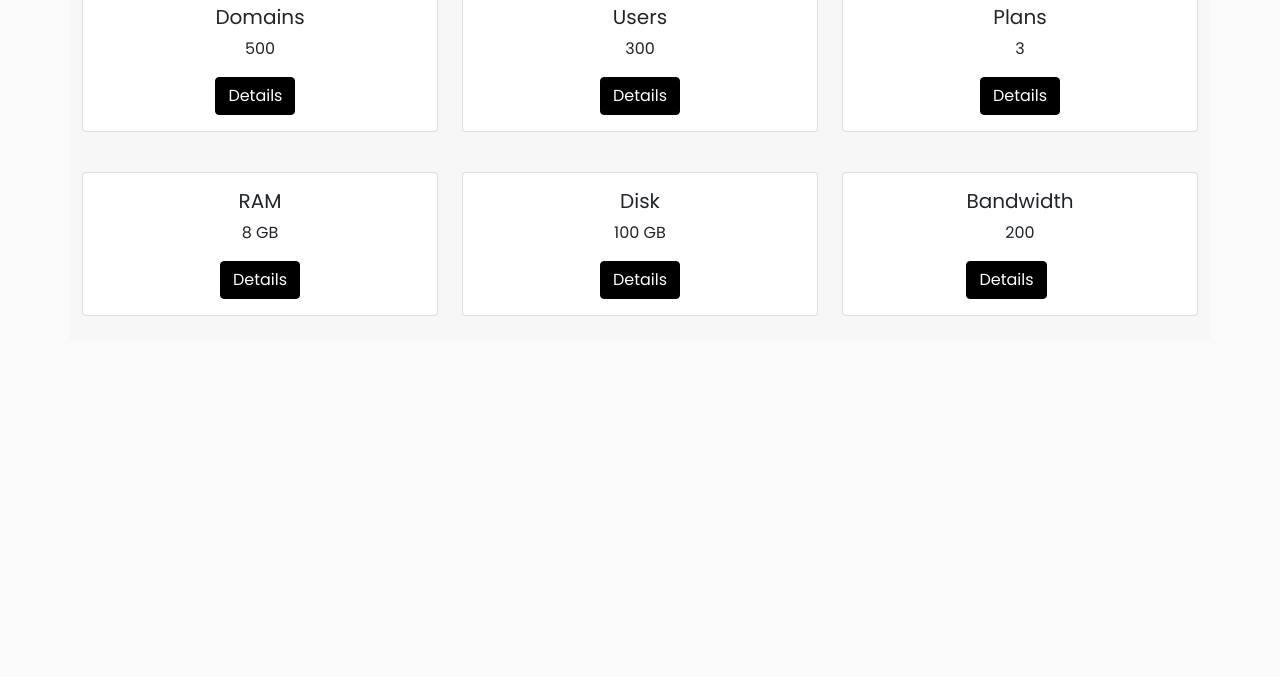
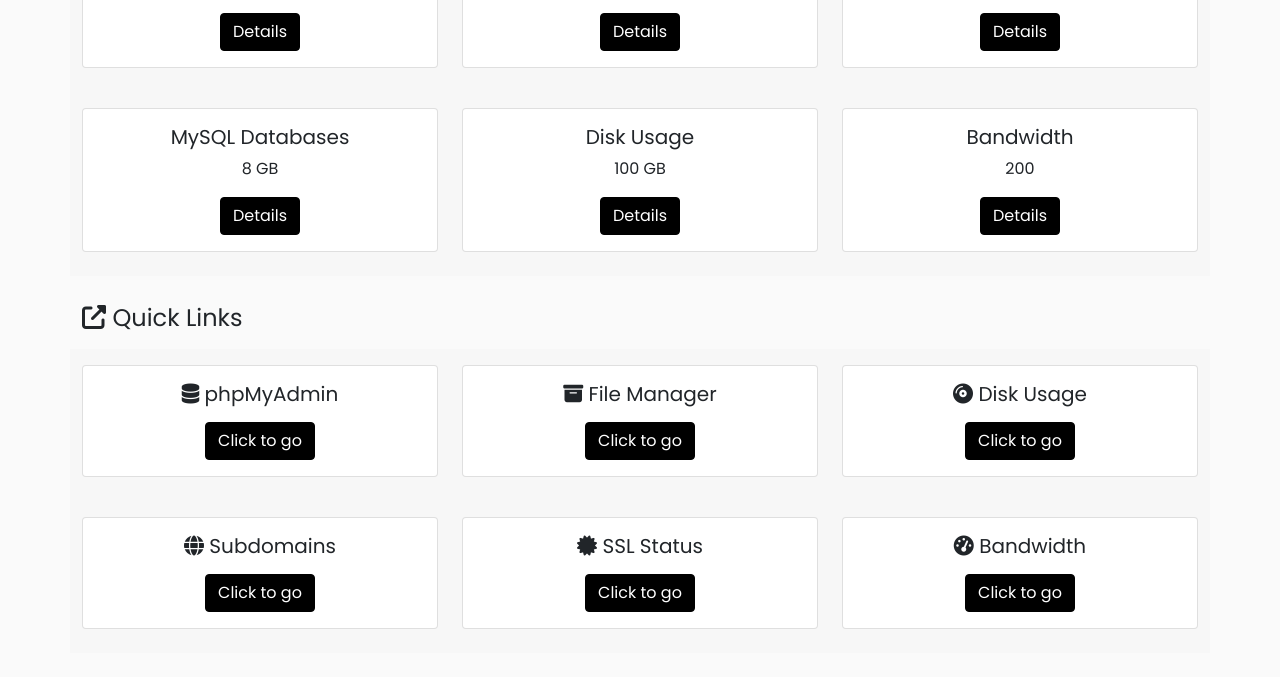
Before and after one commit to nadim-cse/cpanel-admin, a plain HTML site: page user/dashboard.html in a window 1280 px wide. Shown: the part 230-907 px from the top of the page. Before the commit the page ends 800 px from the top, so only its background shows below. Drawn offline with nearby package versions, Linux system fonts and the light colour scheme.

Commit message:
user portal added

```diff
--- a/css/style.css
+++ b/css/style.css
@@ -20,8 +20,8 @@ li > a:hover:after{
     padding-top: 20px;
 }
 .intro-header{
-    padding-top: 12%;
-    padding-bottom: 5%;
+    padding-top: 7%;
+    /* padding-bottom: 5%; */
 }
 .intro-header-login{
     padding-top: 8%;
--- a/user/dashboard.html
+++ b/user/dashboard.html
@@ -61,31 +61,30 @@
               <div class="row">
                 <div class="col-md-12">
                   <div class="mt-1 pb-md-4 mx-auto">
-                    <h4 class="mb-3 fw-normal hero-title text-left"><i class="fas fa-chart-pie"></i> Welcome to dashboard</h4>
-
+                    <h4 class="mb-3 fw-normal hero-title text-left"><i class="fas fa-chart-pie"></i>Welcome to user dashboard</h4>
                       <div class="row page-content-body pt-3 pb-3 pr-3 pl-3">
                         <div class="col-sm-6 col-md-4 mb-2">
-                          <div class="card ">
+                          <div class="card text-center">
                             <div class="card-body mx-auto">
-                              <h5 class="card-title text-center">Domains</h5>
-                              <p class="card-text text-center">500</p>
+                              <h5 class="card-title text-center">Addon Domains</h5>
+                              <p class="card-text text-center">2</p>
                               <a href="#" class="btn free-consultation">Details</a>
                             </div>
                           </div>
                         </div>
                         <div class="col-sm-6 col-md-4 mb-2">
-                          <div class="card">
+                          <div class="card text-center">
                             <div class="card-body mx-auto">
-                              <h5 class="card-title text-center">Users</h5>
-                              <p class="card-text text-center">300</p>
+                              <h5 class="card-title text-center">Email Accounts</h5>
+                              <p class="card-text text-center">2</p>
                               <a href="#" class="btn free-consultation">Details</a>
                             </div>
                           </div>
                         </div>
                         <div class="col-sm-6 col-md-4 mb-2">
-                          <div class="card">
+                          <div class="card text-center">
                             <div class="card-body mx-auto">
-                              <h5 class="card-title text-center">Plans</h5>
+                              <h5 class="card-title text-center">Sub Domains</h5>
                               <p class="card-text text-center">3</p>
                               <a href="#" class="btn free-consultation">Details</a>
                             </div>
@@ -94,25 +93,25 @@
                       </div>
                       <div class="row page-content-body pt-3 pb-3 pr-3 pl-3">
                         <div class="col-sm-6 col-md-4 mb-2">
-                          <div class="card">
+                          <div class="card text-center">
                             <div class="card-body mx-auto">
-                              <h5 class="card-title text-center">RAM</h5>
+                              <h5 class="card-title text-center">MySQL Databases</h5>
                               <p class="card-text text-center">8 GB</p>
                               <a href="#" class="btn free-consultation">Details</a>
                             </div>
                           </div>
                         </div>
                         <div class="col-sm-6 col-md-4 mb-2">
-                          <div class="card">
+                          <div class="card text-center">
                             <div class="card-body mx-auto">
-                              <h5 class="card-title text-center">Disk</h5>
+                              <h5 class="card-title text-center">Disk Usage</h5>
                               <p class="card-text text-center">100 GB</p>
                               <a href="#" class="btn free-consultation">Details</a>
                             </div>
                           </div>
                         </div>
                         <div class="col-sm-6 col-md-4 mb-2">
-                          <div class="card">
+                          <div class="card text-center">
                             <div class="card-body mx-auto">
                               <h5 class="card-title text-center">Bandwidth</h5>
                               <p class="card-text text-center">200</p>
@@ -126,6 +125,69 @@
               </div>
            </div>
         </section>
+        <section>
+          <div class="container">
+             <div class="row">
+               <div class="col-md-12">
+                 <div class="mt-1 pb-md-4 mx-auto">
+                   <h4 class="mb-3 fw-normal hero-title text-left"><i class="fas fa-external-link-alt"></i> Quick Links</h4>
+                     <div class="row page-content-body pt-3 pb-3 pr-3 pl-3">
+                       <div class="col-sm-6 col-md-4 mb-2">
+                         <div class="card text-center">
+                           <div class="card-body mx-auto">
+                             <h5 class="card-title text-center"><i class="fas fa-database"></i> phpMyAdmin</h5>
+                             <a href="#" class="btn free-consultation mt-2">Click to go</a>
+                           </div>
+                         </div>
+                       </div>
+                       <div class="col-sm-6 col-md-4 mb-2">
+                         <div class="card text-center">
+                           <div class="card-body mx-auto">
+                             <h5 class="card-title text-center"><i class="fas fa-archive"></i> File Manager</h5>
+                             <a href="../user/file-manager.html" class="btn free-consultation mt-2">Click to go</a>
+                           </div>
+                         </div>
+                       </div>
+                       <div class="col-sm-6 col-md-4 mb-2">
+                         <div class="card text-center">
+                           <div class="card-body mx-auto">
+                             <h5 class="card-title text-center"><i class="fas fa-compact-disc"></i> Disk Usage</h5>
+                             <a href="#" class="btn free-consultation mt-2">Click to go</a>
+                           </div>
+                         </div>
+                       </div>
+                     </div>
+                     <div class="row page-content-body pt-3 pb-3 pr-3 pl-3">
+                       <div class="col-sm-6 col-md-4 mb-2">
+                         <div class="card text-center">
+                           <div class="card-body mx-auto">
+                             <h5 class="card-title text-center"><i class="fas fa-globe"></i> Subdomains</h5>
+                             <a href="#" class="btn free-consultation mt-2">Click to go</a>
+                           </div>
+                         </div>
+                       </div>
+                       <div class="col-sm-6 col-md-4 mb-2">
+                         <div class="card text-center">
+                           <div class="card-body mx-auto">
+                             <h5 class="card-title text-center"><i class="fas fa-certificate"></i> SSL Status</h5>
+                             <a href="#" class="btn free-consultation mt-2">Click to go</a>
+                           </div>
+                         </div>
+                       </div>
+                       <div class="col-sm-6 col-md-4 mb-2">
+                         <div class="card text-center">
+                           <div class="card-body mx-auto">
+                             <h5 class="card-title text-center"><i class="fas fa-tachometer-alt"></i> Bandwidth</h5>
+                             <a href="#" class="btn free-consultation mt-2">Click to go</a>
+                           </div>
+                         </div>
+                     </div>
+                   </div>
+                 </div>
+               </div>
+             </div>
+          </div>
+       </section>
 
     </main>
     <!-- jquery -->
```
Also changed, not shown: admin/dashboard.html (+6 -6 lines), user/file-manager.html (added, +153 -0 lines).
